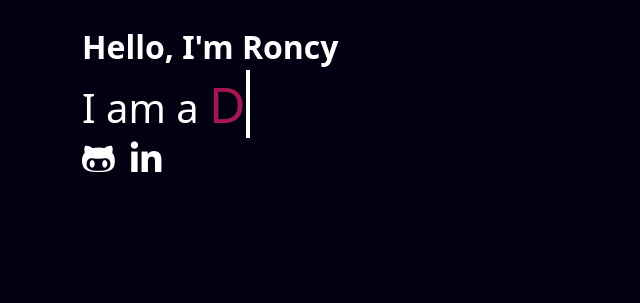
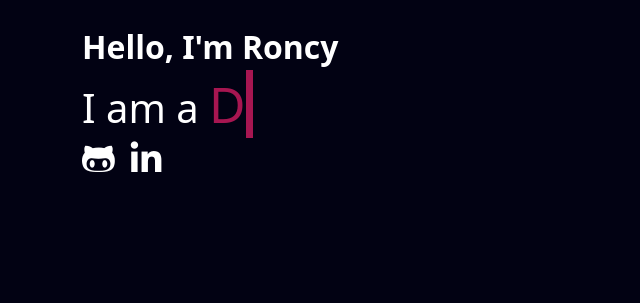
Before and after one commit to roncyrthomas/roncyrthomas.github.io, a plain HTML site: page index.html in a window 1280 px wide. Shown: the part 313-616 px from the top of the page, 0-640 px from the left. Drawn offline with nearby package versions, Linux system fonts and the light colour scheme.

Commit message:
feat: cursor color change

```diff
--- a/assets/css/style.css
+++ b/assets/css/style.css
@@ -107,6 +107,8 @@ a {
 .wrap {
   font-size: 50px;
   color: #a71651;
+  /* border-right: .15em solid orange !important; */
+  border-right: .15em solid #a71651 !important;
 }
 .social-icon {
   color: var(--gray-900);
```
